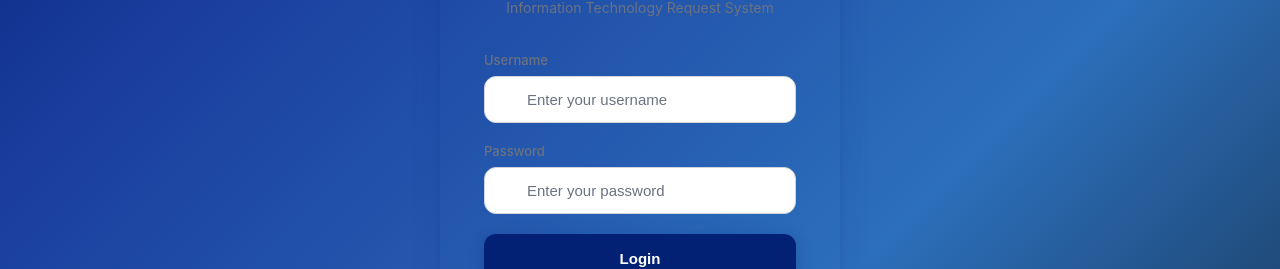
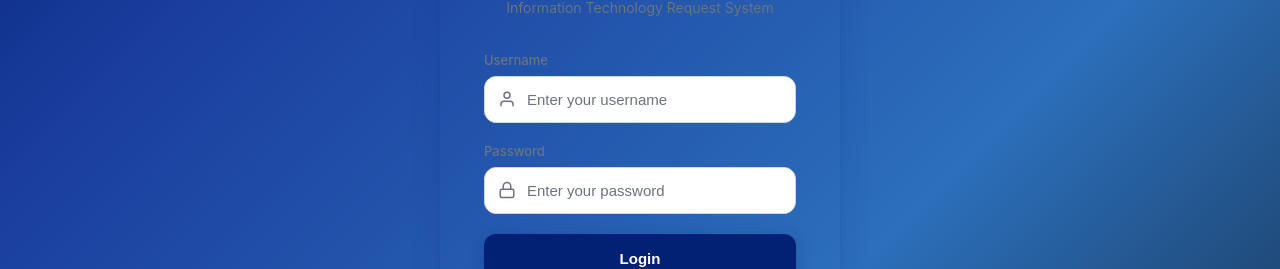
Before and after one commit to rachshad88/ICTRS, a React (Vite) app in the folder frontend-ts/: page / in a window 1280 px wide. Shown: the part 332-601 px from the top of the page. Built offline with nearby package versions, Linux system fonts and the light colour scheme; no server answers.

Commit message:
Fix login input focus - add pointer-events:none to all pseudo-elements

```diff
--- a/frontend-ts/src/index.css
+++ b/frontend-ts/src/index.css
@@ -153,6 +153,7 @@ body {
 .login-container::before {
   content: '';
   position: absolute;
+  pointer-events: none;
   inset: -100%;
   background:
     radial-gradient(ellipse 600px 400px at 18% 25%, rgba(3, 33, 116, 0.18) 0%, transparent 50%),
@@ -164,6 +165,7 @@ body {
 .login-container::after {
   content: '';
   position: absolute;
+  pointer-events: none;
   inset: -100%;
   background:
     radial-gradient(ellipse 350px 400px at 65% 20%, rgba(3, 33, 116, 0.1) 0%, transparent 50%),
@@ -191,6 +193,7 @@ body {
 .login-box::before {
   content: '';
   position: absolute;
+  pointer-events: none;
   inset: 0;
   border-radius: inherit;
   background: rgba(255, 255, 255, 0.88);
@@ -302,8 +305,6 @@ body {
 .input-wrapper select,
 .input-wrapper textarea {
   padding-left: 42px;
-  position: relative;
-  z-index: 1;
 }
 
 .input-wrapper:focus-within .input-icon {
```
